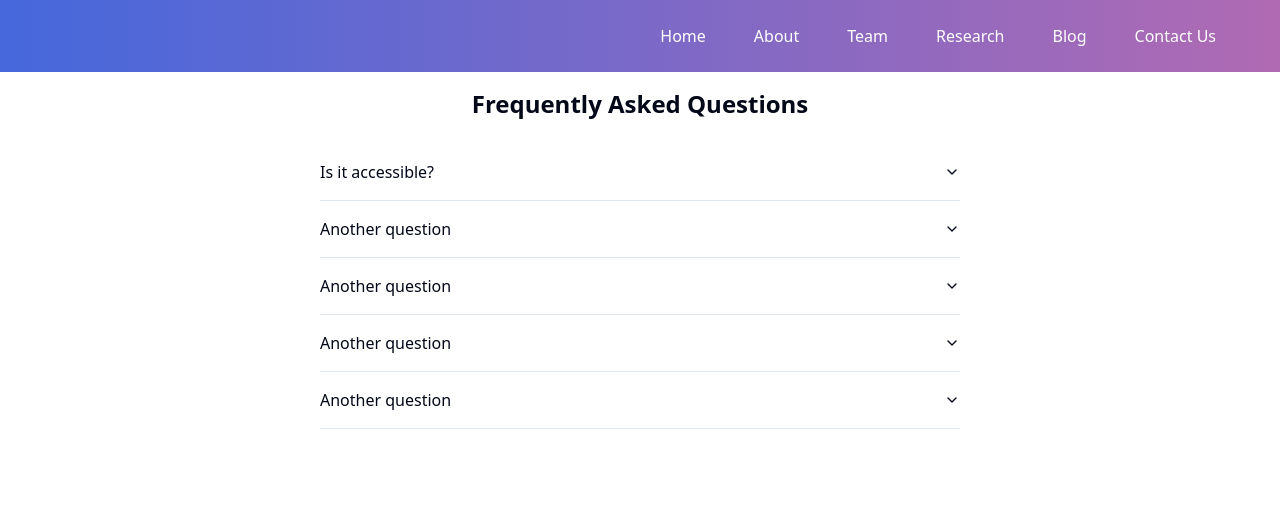
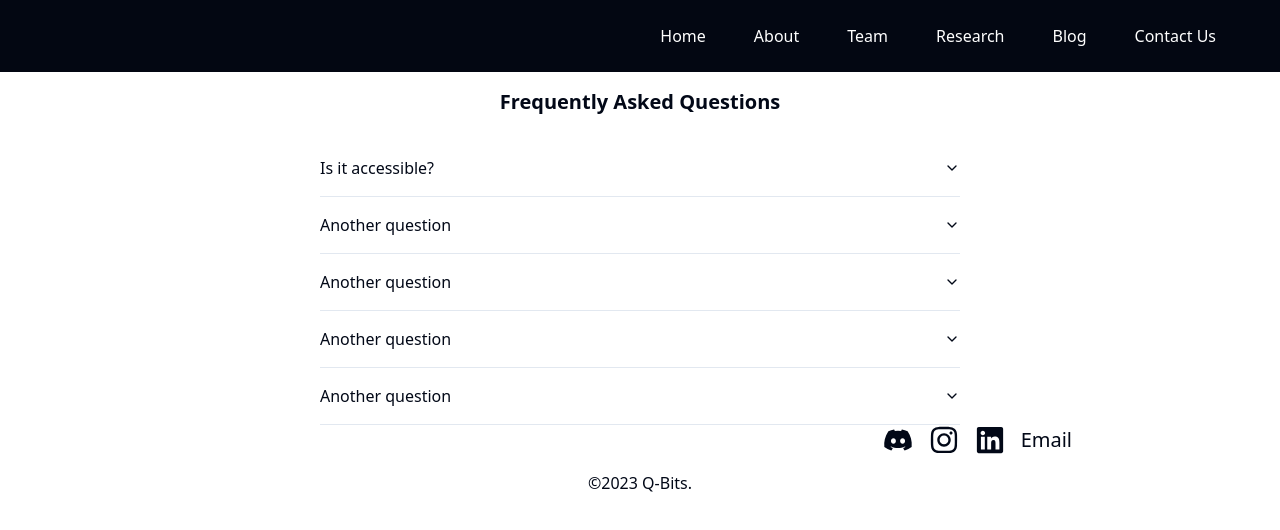
Before and after one commit to shashwat-dixit/qbits_new, a Next.js app: page /contact in a window 1280 px wide. Shown: the top 530 px of the page. Built offline with nearby package versions, Linux system fonts and the light colour scheme.

Commit message:
Minor Changes

```diff
--- a/app/components/Faq.js
+++ b/app/components/Faq.js
@@ -8,7 +8,7 @@ import {
 export default function Faq() {
   return (
     <div className="flex flex-col items-center justify-start h-3/4">
-      <h1 className="text-4xl sm:text-2xl font-bold mt-4 mb-6">
+      <h1 className="text-4xl sm:text-xl font-bold mt-4 mb-6 text-center">
         Frequently Asked Questions
       </h1>
       <Accordion type="single" collapsible className="w-1/2">
--- a/app/components/Footer.js
+++ b/app/components/Footer.js
@@ -1,6 +1,35 @@
-export default function Footer() {
+import Link from "next/link";
+import { FaDiscord, FaInstagram, FaLinkedin } from "react-icons/fa";
+
+export default function YourComponent() {
   return (
+    // <div className="flex flex-col items-center justify-start h-1/4 bg-gray-900 text-white p-4">
     <div className="flex flex-col items-center justify-start h-1/4">
+      <div className="flex justify-between items-center w-full max-w-4xl mx-auto">
+        <div className="flex items-center">
+            {/* Add the images for Nitte and  Q-Bits*/}
+          {/* <img src="/your-logo.png" alt="Your Logo" className="w-12 h-12 mr-4" />
+          <img src="/your-logo-2.png" alt="Your Logo 2" className="w-12 h-12" /> */}
+        </div>
+        <div className="flex items-center">
+          <a href="https://discord.com/invite/pJB5zKGPZt">
+            <FaDiscord className="text-3xl mr-4" />
+          </a>
+          <a href="https://www.instagram.com/qbits_nmit/">
+            <FaInstagram className="text-3xl mr-4" />
+          </a>
+          <a href="linkedin.com/company/qbitsnmit">
+            <FaLinkedin className="text-3xl mr-4" />
+          </a>
+          <a href="mailto:qbits@nmit.ac.in">
+            <span className="text-xl mr-4">Email</span>
+          </a>
+        </div>
+      </div>
+
+      <p className="mt-4 text-center">
+        &copy;{new Date().getFullYear()} Q-Bits.
+      </p>
     </div>
   );
 }
--- a/app/components/Navbar.js
+++ b/app/components/Navbar.js
@@ -11,7 +11,8 @@ const Navbar = () => {
   };
 
   return (
-    <nav className="bg-gradient-to-r from-bgGradRed to-bgGradPurp text-white font-sans p-4">
+    // <nav className="bg-gradient-to-r from-bgGradRed to-bgGradPurp text-white font-sans p-4">
+    <nav className="bg-gray-950 text-white font-sans p-4">
       <div className="container mx-auto flex justify-between items-center">
         <Link href="/">
           {/* <a className="text-2xl font-bold text-white">Your Logo</a> */}
@@ -40,7 +41,7 @@ const Navbar = () => {
         <ul
           className={`lg:flex lg:space-x-4 ${
             menuOpen
-              ? "lg:hidden absolute top-10 left-0 text-center w-full bg-gradient-to-r from-bgGradRed to-bgGradPurp"
+              ? "lg:hidden absolute top-10 left-0 text-center w-full bg-gray-950"
               : "hidden"
           }`}
         >
--- a/app/page.js
+++ b/app/page.js
@@ -12,6 +12,7 @@ export default function HomePage() {
         <p className="text-lg md:text-xl text-center mb-8 text-transparent bg-clip-text bg-gradient-to-r from-purple-600 via-purple-500 to-blue-600 animate__animated animate__fadeIn">
           Unlocking the Power of Quantum Computing
         </p>
+
       </div>
     </div>
   );
--- a/package.json
+++ b/package.json
@@ -18,6 +18,7 @@
     "next": "13.5.4",
     "react": "^18",
     "react-dom": "^18",
+    "react-icons": "^4.11.0",
     "tailwind-merge": "^1.14.0",
     "tailwindcss-animate": "^1.0.7"
   },
```
Also changed, not shown: 1 other file (tests, documents, lock files or other folders).
